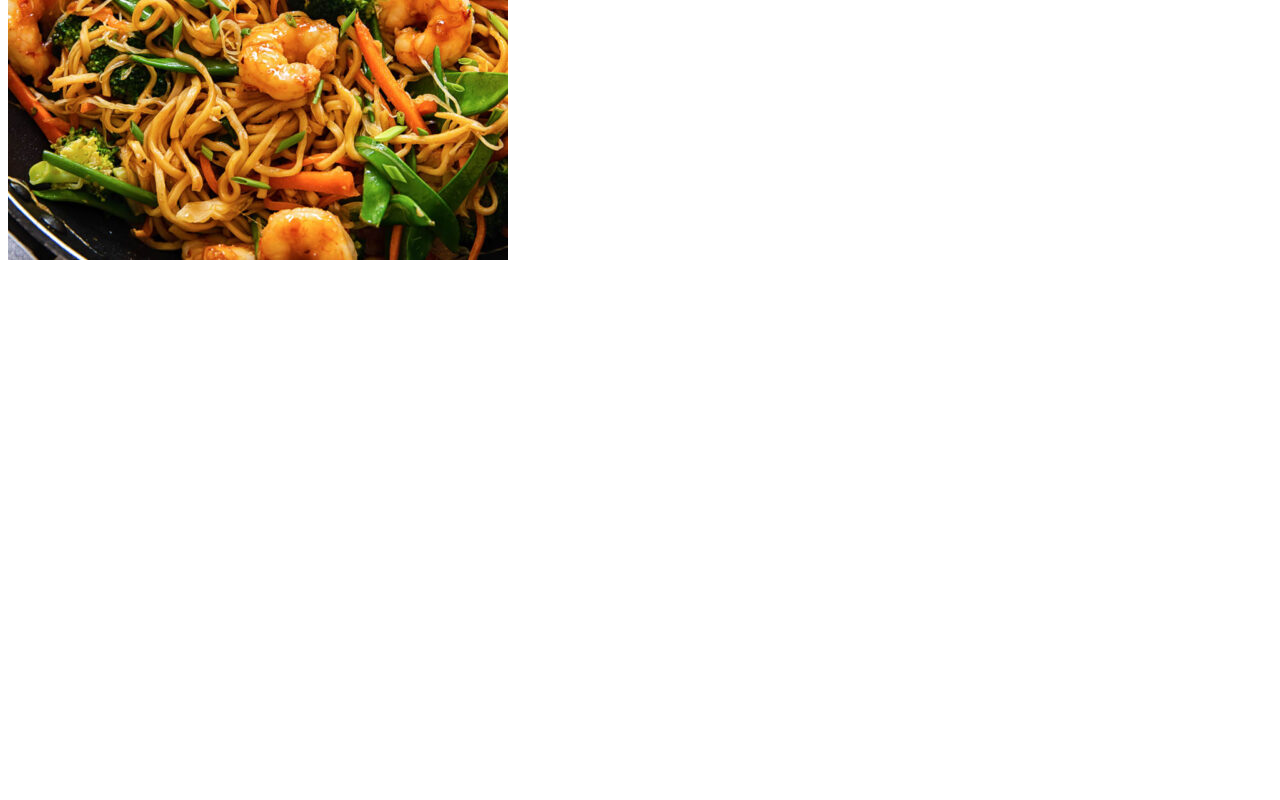
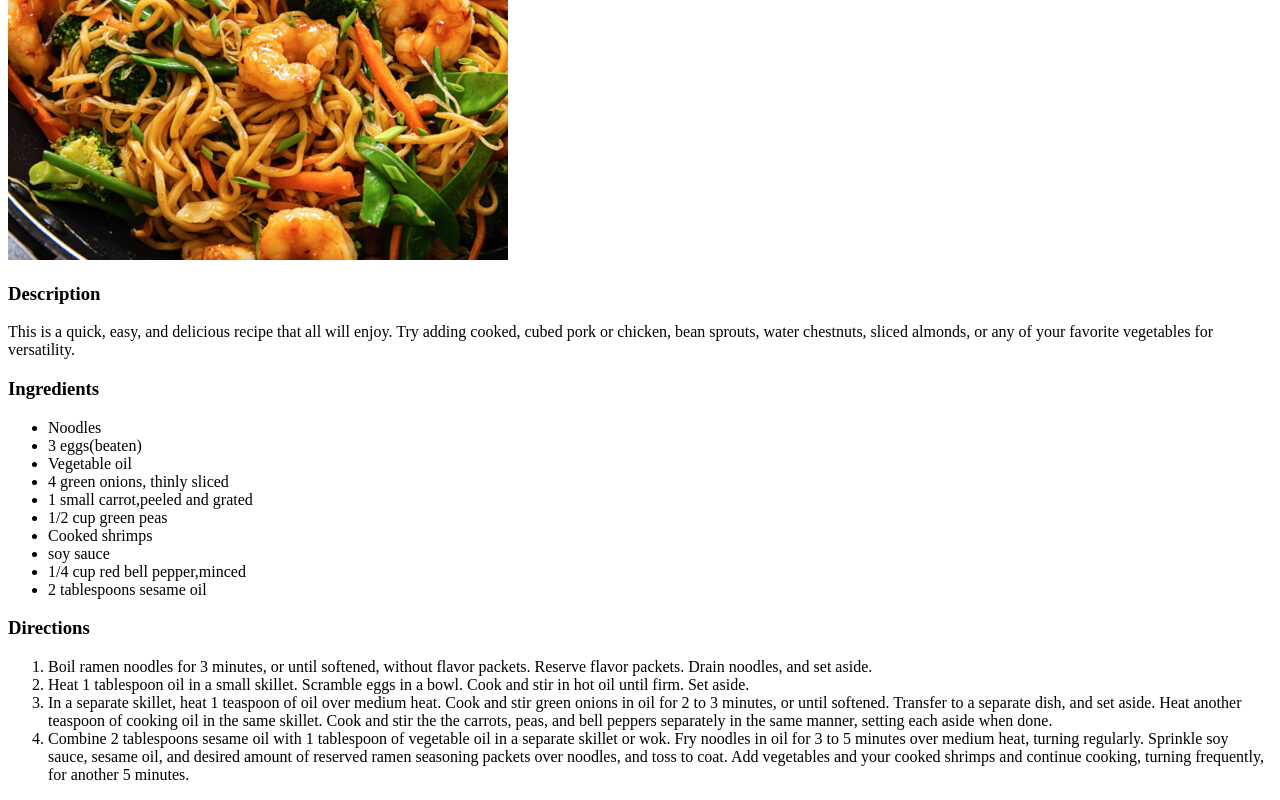
Before and after one commit to chess101/odin-recipes, a plain HTML site: page chinesefriednoodles.html in a window 1280 px wide. Shown: the part 320-1120 px from the top of the page. Before the commit the page ends 800 px from the top, so only its background shows below. Drawn offline with Linux system fonts and the light colour scheme; files whose address does not match are found by name.

Commit message:
chinesefriednoodles.html

```diff
--- a/chinesefriednoodles.html
+++ b/chinesefriednoodles.html
@@ -7,5 +7,30 @@
     <body>
         <h1>Chinese Fried Noodles</h1>
         <img src="images/chinese-fried-noodles.jpg" alt="Chinese Fried Noodles">
+        <h3>Description</h3>
+        <p>
+
+            This is a quick, easy, and delicious recipe that all will enjoy. Try adding cooked, cubed pork or chicken, bean sprouts, water chestnuts, sliced almonds, or any of your favorite vegetables for versatility.
+            </p>
+            <h3>Ingredients</h3>
+            <ul>
+                <li>Noodles</li>
+                <li>3 eggs(beaten)</li>
+                <li>Vegetable oil</li>
+                <li>4 green onions, thinly sliced</li>
+                <li>1 small carrot,peeled and grated</li>
+                <li>1/2 cup green peas</li>
+                <li>Cooked shrimps</li>
+                <li>soy sauce</li>
+                <li>1/4 cup red bell pepper,minced</li>
+                <li>2 tablespoons sesame oil</li>
+            </ul>
+            <h3>Directions</h3>
+            <ol>
+                <li>Boil ramen noodles for 3 minutes, or until softened, without flavor packets. Reserve flavor packets. Drain noodles, and set aside.</li>
+                <li>Heat 1 tablespoon oil in a small skillet. Scramble eggs in a bowl. Cook and stir in hot oil until firm. Set aside.</li>
+                <li>In a separate skillet, heat 1 teaspoon of oil over medium heat. Cook and stir green onions in oil for 2 to 3 minutes, or until softened. Transfer to a separate dish, and set aside. Heat another teaspoon of cooking oil in the same skillet. Cook and stir the the carrots, peas, and bell peppers separately in the same manner, setting each aside when done.</li>
+                <li>Combine 2 tablespoons sesame oil with 1 tablespoon of vegetable oil in a separate skillet or wok. Fry noodles in oil for 3 to 5 minutes over medium heat, turning regularly. Sprinkle soy sauce, sesame oil, and desired amount of reserved ramen seasoning packets over noodles, and toss to coat. Add vegetables and your cooked shrimps and continue cooking, turning frequently, for another 5 minutes.</li>
+             </ol>
     </body>
 </html>
```
